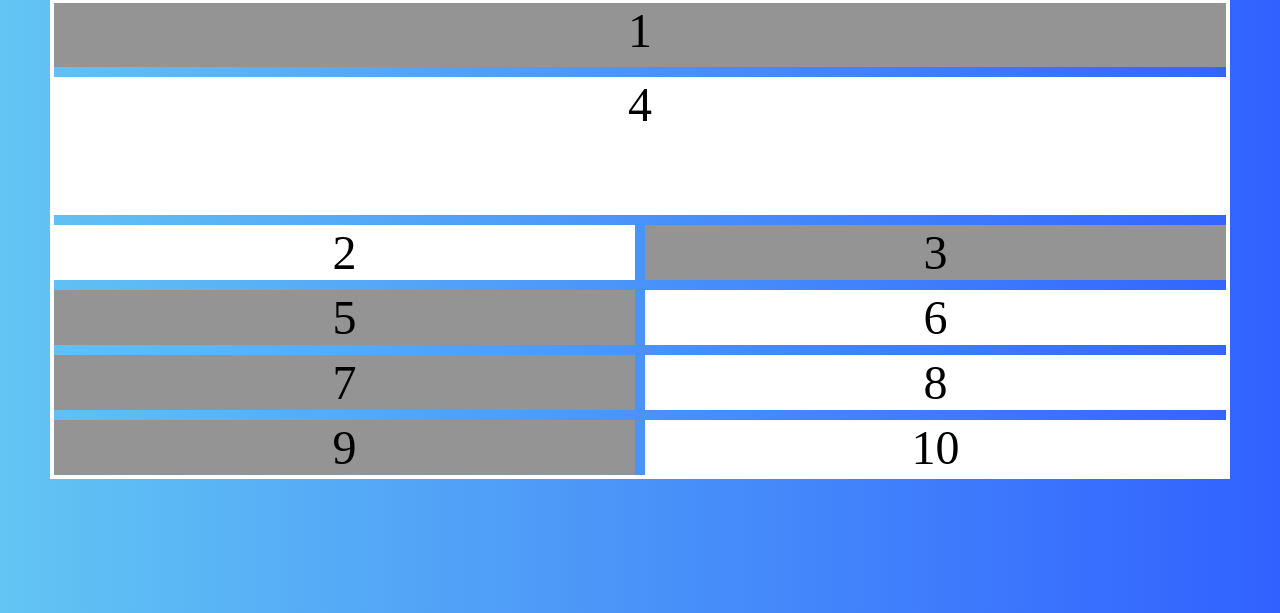
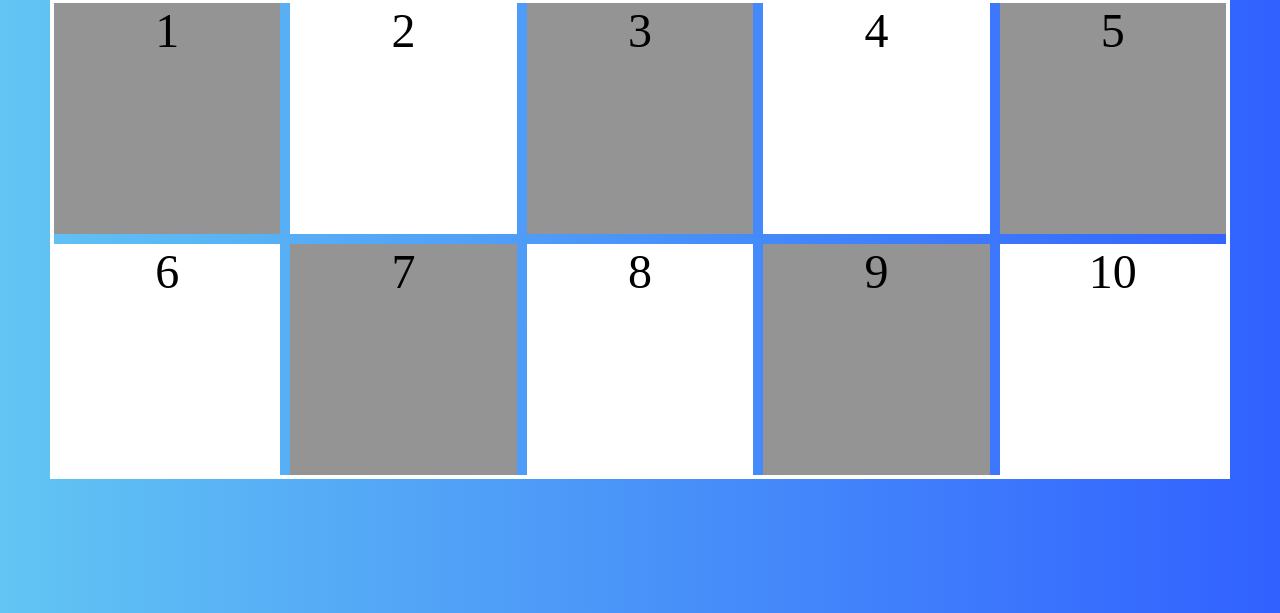
Before and after one commit to MrGuizao/100DaysOfCode, a plain HTML site: page html_css/Templates/01_Flexbox/pg/Gridsystem.html in a window 1280 px wide. Shown: the part 187-800 px from the top of the page. Drawn offline with Linux system fonts and the light colour scheme.

Commit message:
Auto-fit e minmax

```diff
--- a/html_css/Templates/01_Flexbox/css/style.css
+++ b/html_css/Templates/01_Flexbox/css/style.css
@@ -127,15 +127,12 @@ section.box > div{
     text-align: center;
     font-size: 3em;
     display: grid;
-    grid-template-columns: repeat(2, 1fr);
-    grid-template-rows: repeat(3, 1fr);
+    grid-template-columns: repeat(auto-fit, minmax(200px, 1fr));
+    grid-auto-rows: 1fr;
     grid-gap: 10px;
 
+
 }
-.g-one{grid-column: 1 / 3;}
-.g-four{grid-column: 1 / 3; grid-row: 2 / 4;}
-
-
 .grid li:nth-child(odd){
     background-color: rgb(148, 148, 148);
 }
```
Also changed, not shown: html_css/Templates/01_Flexbox/pg/Gridsystem.html (line endings or trailing spaces).
